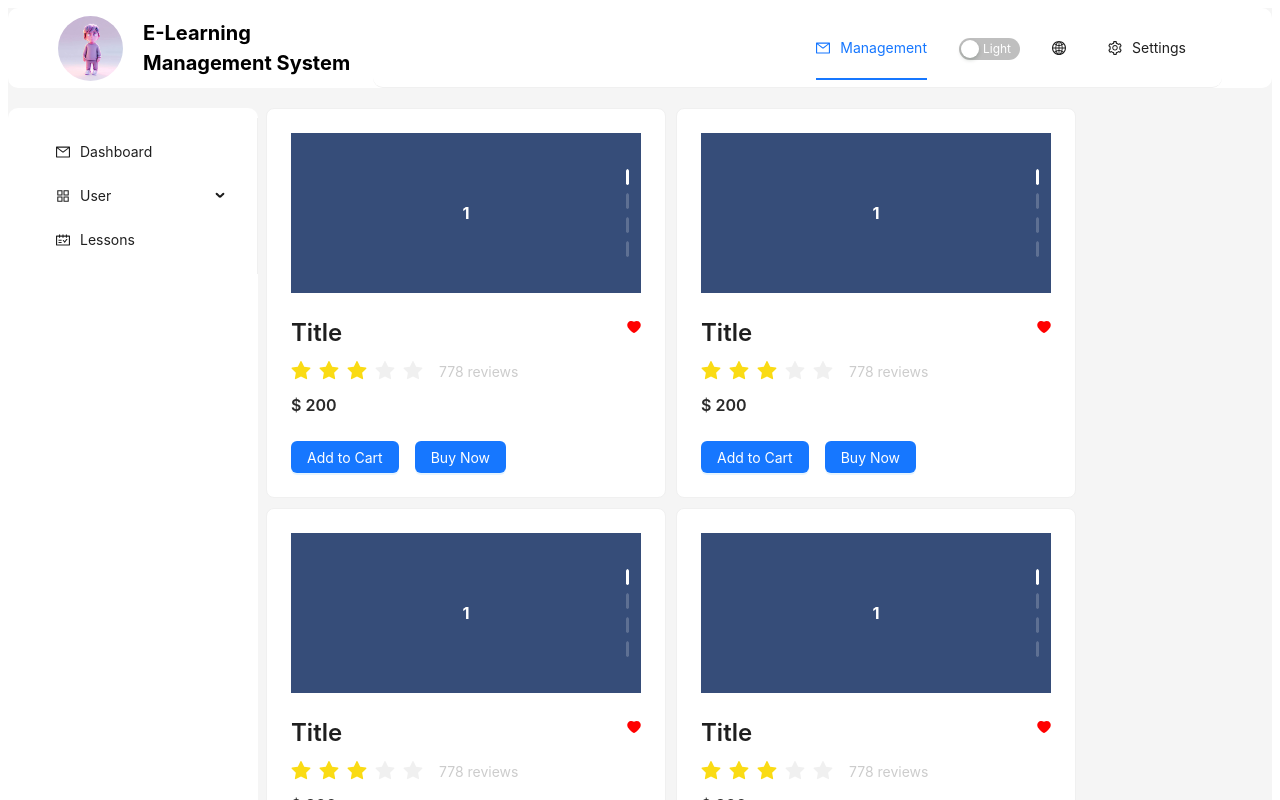
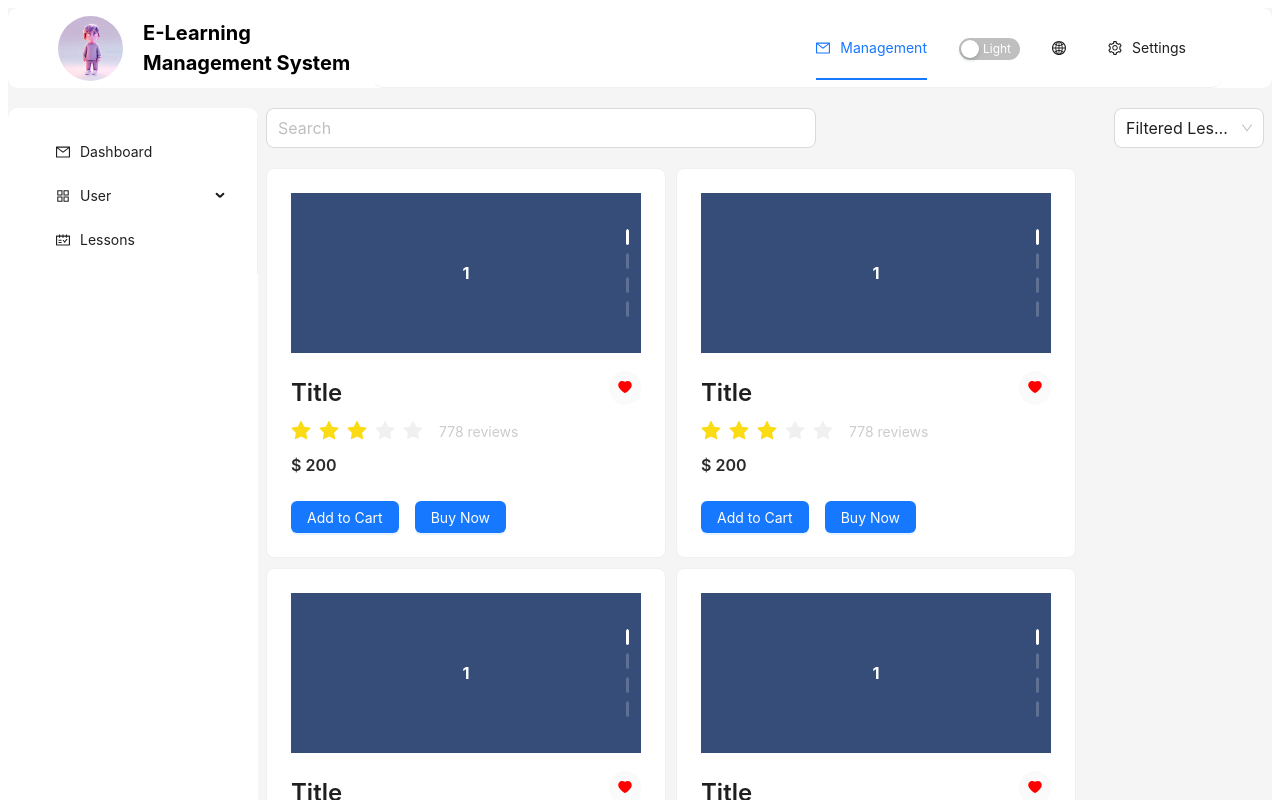
Before and after one commit to hasan-furkan/hfk-e-learning-system, a React (Vite) app: page /lessons in a window 1280 px wide. Shown: the top 800 px of the page. Built offline with nearby package versions, Linux system fonts and the light colour scheme.

Commit message:
added filter lessons and search lessons

```diff
--- /dev/null
+++ b/src/pages/lessons/FilterLessons.jsx
@@ -0,0 +1,38 @@
+import { Select } from "antd";
+
+const FilterLessons = () => {
+    const handleChange = (value) => {
+        console.log(`selected ${value}`);
+    };
+    return (
+        <Select
+            defaultValue="Filtered Lessons"
+            style={{
+                width: 150,
+            }}
+            onChange={handleChange}
+            size={'large'}
+            options={[
+                {
+                    value: 'jack',
+                    label: 'Jack',
+                },
+                {
+                    value: 'lucy',
+                    label: 'Lucy',
+                },
+                {
+                    value: 'Yiminghe',
+                    label: 'yiminghe',
+                },
+                {
+                    value: 'disabled',
+                    label: 'Disabled',
+                    disabled: true,
+                },
+            ]}
+        />
+    );
+}
+
+export default FilterLessons;
--- a/src/pages/lessons/LessonsList.jsx
+++ b/src/pages/lessons/LessonsList.jsx
@@ -42,9 +42,15 @@ const LessonsList = () => {
             justifyItems: 'center',
         }}>
             <Title level={3}>Title</Title>
-            <HeartFilled style={{
-                color: 'red',
-            }} />
+            <Button shape='circle' style={{
+                border: 'none',
+                backgroundColor: '#fafafa',
+                outline: 'none',
+            }}>
+                <HeartFilled style={{
+                    color: 'red',
+                }} />
+            </Button>
         </Flex>
         <Flex gap="middle" vertical>
             <Flex gap="middle">
--- /dev/null
+++ b/src/pages/lessons/SearchListComponent.jsx
@@ -0,0 +1,26 @@
+import {Input} from "antd";
+import {useState} from "react";
+
+const SearchListComponent = ({ lessons }) => {
+    const [search, setSearch] = useState("");
+    const [filteredLessons, setFilteredLessons] = useState(lessons);
+    const handleSearch = (e) => {
+        setSearch(e.target.value);
+        // eslint-disable-next-line react/prop-types
+        const filtered = lessons.filter((lesson) =>
+        lesson.title.toLowerCase().includes(e.target.value.toLowerCase())
+        );
+        setFilteredLessons(filtered);
+    };
+    return (
+        <Input
+            style={{ width: 550, marginBottom: 20 }}
+            placeholder="Search"
+            value={search}
+            onChange={handleSearch}
+            size={"large"}
+        />
+    );
+}
+
+export default SearchListComponent;
--- /dev/null
+++ b/src/pages/lessons/ShowCardList.jsx
@@ -0,0 +1,9 @@
+
+const ShowCardList = ({ lessons }) => {
+    return (
+       <div>
+       </div>
+    );
+}
+
+export default ShowCardList;
--- a/src/pages/lessons/index.jsx
+++ b/src/pages/lessons/index.jsx
@@ -1,7 +1,20 @@
 import LessonsList from "./LessonsList.jsx";
+import SearchListComponent from "./SearchListComponent.jsx";
+import ShowCardList from "./ShowCardList.jsx";
+import FilterLessons from "./FilterLessons.jsx";
 
 const Lessons = () => {
     return (
+        <>
+            <div style={{
+                display: 'flex',
+                flexDirection: 'row',
+                justifyContent: 'space-between',
+                justifyItems: 'center',
+            }}>
+                    <SearchListComponent />
+                    <FilterLessons />
+            </div>
             <div style={{
                 display: 'flex',
                 flexDirection: 'row',
@@ -13,6 +26,7 @@ const Lessons = () => {
                 <LessonsList />
                 <LessonsList />
             </div>
+        </>
     );
 }
 
```
Lines whose indentation alone changed are shown as unchanged.
